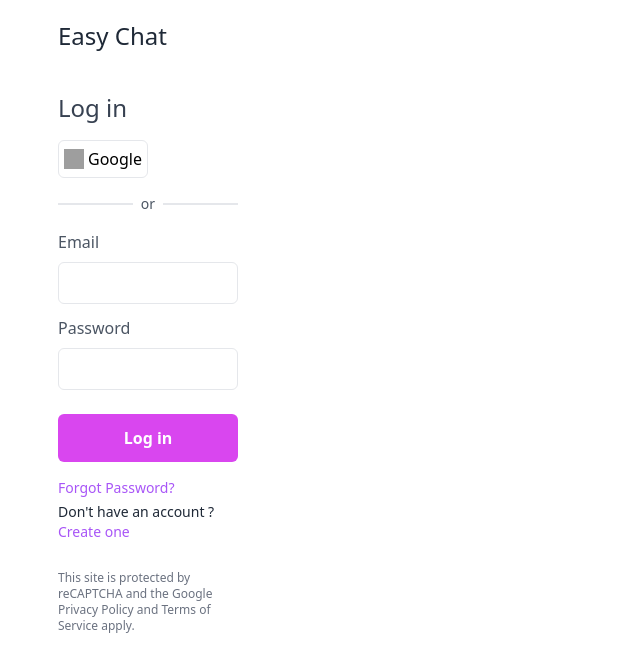
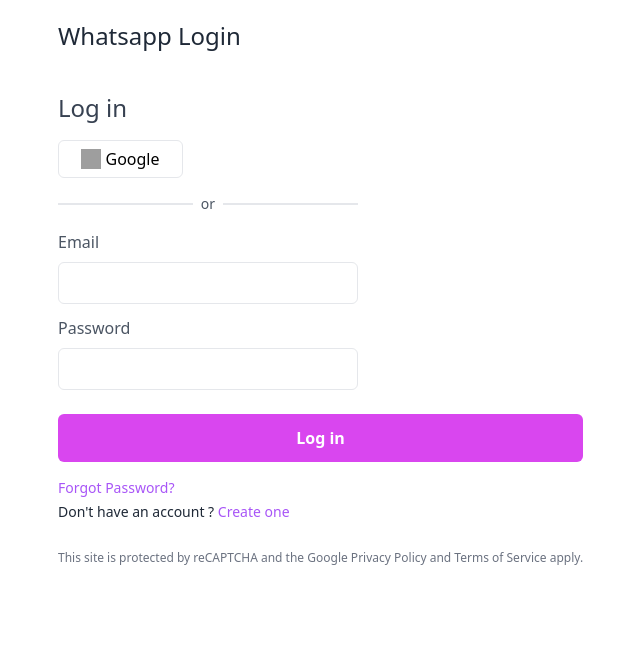
Before and after one commit to LubnaT/chatapp, a React (Create React App) app: page / in a window 1280 px wide. Shown: the top 672 px of the page, without its empty margins (362-1002 px from the left). Built offline with nearby package versions, Linux system fonts and the light colour scheme; grey boxes are pictures that could not be loaded.

Commit message:
doing some changes to ui

```diff
--- a/src/App.js
+++ b/src/App.js
@@ -34,6 +34,7 @@
 
 async function xyz(){
 
+
   let prom = new Promise(function (Add){
     Add(2+3)
   })
--- a/src/screens/Loginpage.jsx
+++ b/src/screens/Loginpage.jsx
@@ -4,17 +4,17 @@
   return (
 
 
-    <div className=" h-screen w-full overflow-x-hidden bg-white grid grid-col-1 lg:grid-cols-2">
+    <div className=" h-screen max-w-max overflow-x-hidden bg-white grid grid-col-1 ">
       <div className="ml-[380px]">
         <div className=" px-10 pt-4">
         <div className=" flex items-center pt-1">
           {/* <img className=" h-14 w-14" src="" alt="LOGO of Site" /> */}
           {/* name of chat website */}
-          <p className=" text-2xl font-medium text-gray-800 ">Easy Chat</p>
+          <p className=" text-2xl font-medium text-gray-800 ">Whatsapp Login</p>
         </div>
         <div className=" pt-10">
             <p className="text-2xl font-medium text-gray-700 mb-4">Log in</p>
-            <div className=" flex space-x-3">
+            <div className=" flex space-x-3 w-[250px]">
                 <button onClick={()=> props.login(true)} className=" flex items-center space-x-1 px-4 border py-[6px] w-1/2 justify-center rounded-md">
                     <img alt="google-oauth2" className=" h-5 w-5" src="//heathmont.imgix.net/bitcasino/images/google-oauth2.svg?auto=compress,format" loading="lazy" />
                         <span>Google</span>
@@ -22,13 +22,13 @@
             </div>
 
         </div>
-        <div className=" flex items-center space-x-2 my-4 ">
+        <div className=" flex items-center space-x-2 my-4 w-[300px] ">
             <hr className=" border w-full" />
             <p className=" text-sm font-medium text-gray-600">or</p>
             <hr className=" border w-full" />
 
         </div>
-        <div className=" flex flex-col  space-y-3">
+        <div className=" flex flex-col  space-y-3 w-[300px]">
             <div className=" flex flex-col space-y-2">
                 <p className=" font-ligh text-gray-600 ">Email</p>
                 <input className=" border rounded-md py-2" />
```
